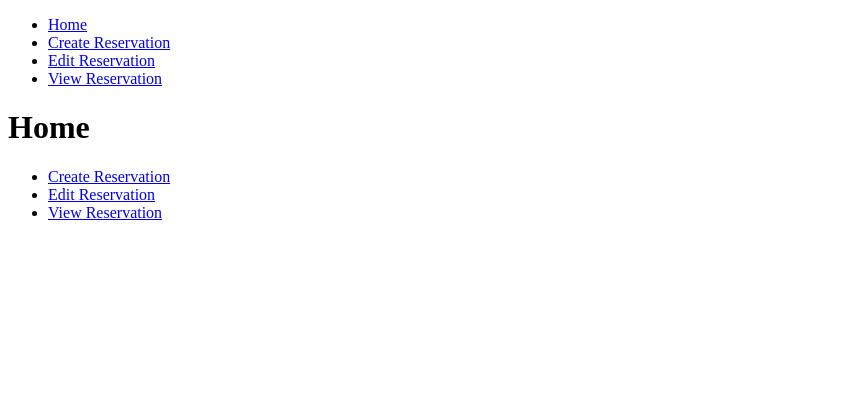
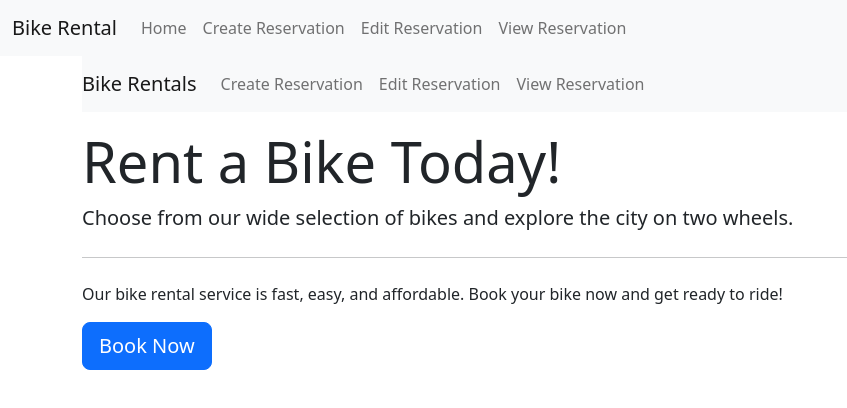
Before and after one commit to ArisaBonsaiTree/BikeRentalProject, a React (Create React App) app in the folder frontend/: page / in a window 1280 px wide. Shown: the top 408 px of the page, without its empty margins (0-847 px from the left). Built offline with nearby package versions, Linux system fonts and the light colour scheme.

Commit message:
Added bootstrap styling

```diff
--- a/frontend/package.json
+++ b/frontend/package.json
@@ -10,7 +10,9 @@
     "@testing-library/react": "^13.4.0",
     "@testing-library/user-event": "^13.5.0",
     "axios": "^1.3.4",
+    "bootstrap": "^5.2.3",
     "react": "^18.2.0",
+    "react-bootstrap": "^2.7.2",
     "react-carousel": "^4.3.0",
     "react-dom": "^18.2.0",
     "react-material-ui-carousel": "^3.4.2",
--- a/frontend/src/Components/BikeCard.jsx
+++ b/frontend/src/Components/BikeCard.jsx
@@ -1,13 +1,21 @@
 import React from 'react';
+import { Card, Button } from 'react-bootstrap';
 
 function BikeCard({ bike, handleBikeSelection }) {
   return (
-    <div>
-      <p>Bike ID: {bike.bikeId}</p>
-      <p>Bike Type: {bike.bikeType?.typeName}</p>
-      <p>Bike Price: ${bike.bikeType?.bikePrice.toFixed(2)}</p>
-      <button onClick={() => handleBikeSelection(bike.bikeId)}>Select</button>
-    </div>
+    <Card>
+      <Card.Body>
+        <Card.Title>Bike ID: {bike.bikeId}</Card.Title>
+        <Card.Text>
+          Bike Type: {bike.bikeType?.typeName}
+          <br />
+          Bike Price: ${bike.bikeType?.bikePrice.toFixed(2)}
+        </Card.Text>
+        <Button variant="primary" onClick={() => handleBikeSelection(bike.bikeId)}>
+          Select
+        </Button>
+      </Card.Body>
+    </Card>
   );
 }
 
--- a/frontend/src/Components/BikeList.jsx
+++ b/frontend/src/Components/BikeList.jsx
@@ -1,14 +1,20 @@
 import React from 'react';
 import BikeCard from './BikeCard';
+import { Card } from 'react-bootstrap';
 
 function BikeList({ bikes, handleBikeSelection }) {
   return (
-    <div style={{ display: 'grid', gridTemplateColumns: 'repeat(3, 1fr)', gap: '1rem' }}>
-      {bikes && bikes.length > 0
-        ? bikes.map((bike) => (
+    <div>
+      <h2>Bikes</h2>
+      <Card>
+        {bikes && bikes.length > 0 ? (
+          bikes.map((bike) => (
             <BikeCard key={bike.bikeId} bike={bike} handleBikeSelection={handleBikeSelection} />
           ))
-        : <p>{bikes ? '' : 'No bikes at this station'}</p>}
+        ) : (
+          <p>{bikes ? '' : 'No bikes at this station'}</p>
+        )}
+      </Card>
     </div>
   );
 }
--- a/frontend/src/Components/CheckIn.jsx
+++ b/frontend/src/Components/CheckIn.jsx
@@ -1,14 +1,11 @@
-// CheckIn.jsx
-import React, { useState, useEffect1} from 'react';
-import { useLocation } from 'react-router-dom';
+import React, { useState } from 'react';
+import { useLocation, useNavigate } from 'react-router-dom';
 import { updateReservation } from '../api/apiCalls';
-import { useNavigate } from 'react-router-dom';
 
 function CheckIn() {
   const location = useLocation();
   const reservation = location.state.reservation;
   const navigate = useNavigate();
-
 
   const [endStationId, setEndStationId] = useState('');
   const [endTime, setEndTime] = useState('');
@@ -25,56 +22,78 @@ function CheckIn() {
         reservation.bikeId
       );
       setMessage(response);
-      console.log(response)
+      console.log(response);
 
       // Redirect to a new page if the reservation was successfully updated
       if (response === 'Reservation updated') {
         navigate('/confirmation', { state: { reservation } });
       }
-
     } catch (error) {
       setMessage(error.message);
     }
   };
 
-
   return (
-    <div>
-      <h1>Check In</h1>
-      <p>Reservation Id: {reservation.reservationId}</p>
-      <p>Start Time: {reservation.startTime}</p>
-      <p>End Time: {reservation.endTime}</p>
-      <p>Start Station ID: {reservation.startStationId}</p>
-      <p>End Station ID: {reservation.endStationId}</p>
-      <p>Price: ${reservation.price.toFixed(2)}</p>
-      <p>Customer Name: {reservation.customerName}</p>
-      <p>Bike ID: {reservation.bikeId}</p>
+    <div className="container mt-5">
+      <h1 className="mb-4">Check In</h1>
+      <div className="row">
+        <div className="col-sm-6">
+          <p>
+            <strong>Reservation Id:</strong> {reservation.reservationId}
+          </p>
+          <p>
+            <strong>Start Time:</strong> {reservation.startTime}
+          </p>
+          <p>
+            <strong>End Time:</strong> {reservation.endTime}
+          </p>
+          <p>
+            <strong>Start Station ID:</strong> {reservation.startStationId}
+          </p>
+          <p>
+            <strong>End Station ID:</strong> {reservation.endStationId}
+          </p>
+          <p>
+            <strong>Price:</strong> ${reservation.price.toFixed(2)}
+          </p>
+          <p>
+            <strong>Customer Name:</strong> {reservation.customerName}
+          </p>
+          <p>
+            <strong>Bike ID:</strong> {reservation.bikeId}
+          </p>
+        </div>
+        <div className="col-sm-6">
           <form onSubmit={handleSubmit}>
-        <div>
+            <div className="form-group">
               <label htmlFor="endStationId">End Station ID:</label>
               <input
                 type="number"
+                className="form-control"
                 id="endStationId"
                 value={endStationId}
                 onChange={(e) => setEndStationId(e.target.value)}
                 required
               />
             </div>
-        <div>
+            <div className="form-group">
               <label htmlFor="endTime">End Time:</label>
               <input
                 type="datetime-local"
+                className="form-control"
                 id="endTime"
                 value={endTime}
                 onChange={(e) => setEndTime(e.target.value)}
                 required
               />
             </div>
-        <button type="submit">Update Reservation</button>
+            <button type="submit" className="btn btn-primary">
+              Update Reservation
+            </button>
           </form>
-      {message && <p>{message}</p>}
-
-
+        </div>
+      </div>
+      {message && <p className="mt-3">{message}</p>}
     </div>
   );
 }
--- a/frontend/src/Components/Confirmation.jsx
+++ b/frontend/src/Components/Confirmation.jsx
@@ -1,12 +1,15 @@
 import React from 'react';
 import { useLocation } from 'react-router-dom';
+import { Container, Row, Col } from 'react-bootstrap';
 
 function Confirmation() {
   const location = useLocation();
   const reservation = location.state.reservation;
 
   return (
-    <div>
+    <Container>
+      <Row className="justify-content-center">
+        <Col md={8} className="text-center">
           <h1>Reservation Updated</h1>
           <p>Reservation Id: {reservation.reservationId}</p>
           <p>Start Time: {reservation.startTime}</p>
@@ -16,7 +19,9 @@ function Confirmation() {
           <p>Price: ${reservation.price.toFixed(2)}</p>
           <p>Customer Name: {reservation.customerName}</p>
           <p>Bike ID: {reservation.bikeId}</p>
-    </div>
+        </Col>
+      </Row>
+    </Container>
   );
 }
 
--- a/frontend/src/Components/StationSelect.jsx
+++ b/frontend/src/Components/StationSelect.jsx
@@ -1,15 +1,16 @@
 import React from 'react';
+import { Form, Row, Col } from 'react-bootstrap';
 
 function StationSelect({ stations, handleStationSelect }) {
   return (
-    <select onChange={handleStationSelect}>
+    <Form.Select onChange={handleStationSelect}>
       <option value="">Select a station</option>
       {stations.map((station) => (
         <option key={station.stationId} value={station.stationId}>
           Station id: {station.stationId} Station Name: {station.stationName}
         </option>
       ))}
-    </select>
+    </Form.Select>
   );
 }
 
--- a/frontend/src/EditReservation.jsx
+++ b/frontend/src/EditReservation.jsx
@@ -1,4 +1,3 @@
-// EditReservation.jsx
 import React, {useState, useEffect} from 'react';
 import {getAllStations, getBikesByStation} from './api/apiCalls'
 
@@ -52,14 +51,23 @@ function EditReservation() {
   };
 
   return (
-    <div>
-      <h1>Bike id: {selectedBikeId}</h1>
-      <SearchBar searchTerm={searchTerm} handleInputChange={handleInputChange} />
-      <StationSelect stations={filteredStations} handleStationSelect={handleStationSelect} />
-      <BikeList bikes={bikes} handleBikeSelection={handleBikeSelection} />
+    <div className="container my-5">
+      <h1 className="mb-5">Bike id: {selectedBikeId}</h1>
+      <div className="row">
+        <div className="col-md-6 mb-3">
+          <SearchBar searchTerm={searchTerm} handleInputChange={handleInputChange} />
+        </div>
+        <div className="col-md-6 mb-3">
+          <StationSelect stations={filteredStations} handleStationSelect={handleStationSelect} />
+        </div>
+      </div>
+      <div className="row">
+        <div className="col">
+          <BikeList bikes={bikes} handleBikeSelection={handleBikeSelection} />
+        </div>
+      </div>
     </div>
   );
 }
 
-
 export default EditReservation;
--- a/frontend/src/Home.js
+++ b/frontend/src/Home.js
@@ -1,22 +1,58 @@
-// Home.jsx
 import React from 'react';
 import { Link } from 'react-router-dom';
+import 'bootstrap/dist/css/bootstrap.min.css';
 
 function Home() {
   return (
-    <div>
-      <h1>Home</h1>
-      <ul>
-        <li>
-          <Link to="/create-reservation">Create Reservation</Link>
-        </li>
-        <li>
-          <Link to="/edit-reservation">Edit Reservation</Link>
-        </li>
-        <li>
-          <Link to="/view-reservation">View Reservation</Link>
-        </li>
-      </ul>
+    <div className="container">
+      <nav className="navbar navbar-expand-lg navbar-light bg-light">
+        <Link className="navbar-brand" to="/">
+          Bike Rentals
+        </Link>
+        <button
+          className="navbar-toggler"
+          type="button"
+          data-toggle="collapse"
+          data-target="#navbarNav"
+          aria-controls="navbarNav"
+          aria-expanded="false"
+          aria-label="Toggle navigation"
+        >
+          <span className="navbar-toggler-icon"></span>
+        </button>
+        <div className="collapse navbar-collapse" id="navbarNav">
+          <ul className="navbar-nav">
+            <li className="nav-item">
+              <Link className="nav-link" to="/create-reservation">
+                Create Reservation
+              </Link>
+            </li>
+            <li className="nav-item">
+              <Link className="nav-link" to="/edit-reservation">
+                Edit Reservation
+              </Link>
+            </li>
+            <li className="nav-item">
+              <Link className="nav-link" to="/view-reservation">
+                View Reservation
+              </Link>
+            </li>
+          </ul>
+        </div>
+      </nav>
+      <div className="jumbotron mt-3">
+        <h1 className="display-4">Rent a Bike Today!</h1>
+        <p className="lead">
+          Choose from our wide selection of bikes and explore the city on two wheels.
+        </p>
+        <hr className="my-4" />
+        <p>
+          Our bike rental service is fast, easy, and affordable. Book your bike now and get ready to ride!
+        </p>
+        <Link className="btn btn-primary btn-lg" to="/create-reservation" role="button">
+          Book Now
+        </Link>
+      </div>
     </div>
   );
 }
--- a/frontend/src/Navbar.js
+++ b/frontend/src/Navbar.js
@@ -1,23 +1,50 @@
 import React from 'react';
 import { Link } from 'react-router-dom';
+import 'bootstrap/dist/css/bootstrap.min.css';
 
 function Navbar() {
   return (
-    <nav>
-      <ul>
-        <li>
-          <Link to="/">Home</Link>
-        </li>
-        <li>
-          <Link to="/create-reservation">Create Reservation</Link>
-        </li>
-        <li>
-          <Link to="/edit-reservation">Edit Reservation</Link>
-        </li>
-        <li>
-          <Link to="/view-reservation">View Reservation</Link>
-        </li>
-      </ul>
+    <nav className="navbar navbar-expand-lg navbar-light bg-light">
+      <div className="container-fluid">
+        <Link className="navbar-brand" to="/">
+          Bike Rental
+        </Link>
+        <button
+          className="navbar-toggler"
+          type="button"
+          data-bs-toggle="collapse"
+          data-bs-target="#navbarNav"
+          aria-controls="navbarNav"
+          aria-expanded="false"
+          aria-label="Toggle navigation"
+        >
+          <span className="navbar-toggler-icon"></span>
+        </button>
+        <div className="collapse navbar-collapse" id="navbarNav">
+          <ul className="navbar-nav">
+            <li className="nav-item">
+              <Link className="nav-link" to="/">
+                Home
+              </Link>
+            </li>
+            <li className="nav-item">
+              <Link className="nav-link" to="/create-reservation">
+                Create Reservation
+              </Link>
+            </li>
+            <li className="nav-item">
+              <Link className="nav-link" to="/edit-reservation">
+                Edit Reservation
+              </Link>
+            </li>
+            <li className="nav-item">
+              <Link className="nav-link" to="/view-reservation">
+                View Reservation
+              </Link>
+            </li>
+          </ul>
+        </div>
+      </div>
     </nav>
   );
 }
--- a/frontend/src/ReservationDetails.jsx
+++ b/frontend/src/ReservationDetails.jsx
@@ -1,12 +1,13 @@
-// ReservationDetails.jsx
-import React, { useState, useEffect1} from 'react';
+import React, { useState } from 'react';
 import { useNavigate } from 'react-router-dom';
 import { getReservationById } from './api/apiCalls';
+import 'bootstrap/dist/css/bootstrap.min.css';
 
 function ReservationDetails() {
   const [reservationId, setReservationId] = useState('');
   const [reservation, setReservation] = useState(null);
   const [errorMessage, setErrorMessage] = useState('');
+  const navigate = useNavigate();
 
   const handleSubmit = async (event) => {
     event.preventDefault();
@@ -23,37 +24,46 @@ function ReservationDetails() {
     }
   };
 
-
-  const navigate = useNavigate();
-
   const handleCheckIn = () => {
     navigate('/checkin', { state: { reservation } });
   };
 
   return (
-    <div>
-      <h1>Reservation Details</h1>
-      <form onSubmit={handleSubmit}>
-        <label htmlFor="reservationId">Reservation ID:</label>
+    <div className="container">
+      <h1 className="text-center mt-3">Reservation Details</h1>
+      <form className="form-inline justify-content-center mt-3" onSubmit={handleSubmit}>
+        <div className="form-group">
+          <label htmlFor="reservationId" className="mr-3">
+            Reservation ID:
+          </label>
           <input
             type="number"
             id="reservationId"
+            className="form-control mr-3"
             value={reservationId}
             onChange={(e) => setReservationId(e.target.value)}
           />
-        <button type="submit">Search</button>
+        </div>
+        <button type="submit" className="btn btn-primary">
+          Search
+        </button>
       </form>
-      {errorMessage && <p>{errorMessage}</p>}
+      {errorMessage && <p className="text-danger mt-3">{errorMessage}</p>}
       {reservation && (
-        <div>
-          <p>Start Time: {reservation.startTime}</p>
-          <p>End Time: {reservation.endTime}</p>
-          <p>Start Station ID: {reservation.startStationId}</p>
-          <p>End Station ID: {reservation.endStationId}</p>
-          <p>Price: ${reservation.price.toFixed(2)}</p>
-          <p>Customer Name: {reservation.customerName}</p>
-          <p>Bike ID: {reservation.bikeId}</p>
-          <button onClick={handleCheckIn}>Check In</button>
+        <div className="card mt-3">
+          <div className="card-body">
+            <h5 className="card-title">Reservation Information</h5>
+            <p className="card-text">Start Time: {reservation.startTime}</p>
+            <p className="card-text">End Time: {reservation.endTime}</p>
+            <p className="card-text">Start Station ID: {reservation.startStationId}</p>
+            <p className="card-text">End Station ID: {reservation.endStationId}</p>
+            <p className="card-text">Price: ${reservation.price.toFixed(2)}</p>
+            <p className="card-text">Customer Name: {reservation.customerName}</p>
+            <p className="card-text">Bike ID: {reservation.bikeId}</p>
+            <button className="btn btn-primary mt-3" onClick={handleCheckIn}>
+              Check In
+            </button>
+          </div>
         </div>
       )}
     </div>
```
Also changed, not shown: 1 other file (tests, documents, lock files or other folders). Lines whose indentation alone changed are shown as unchanged.
